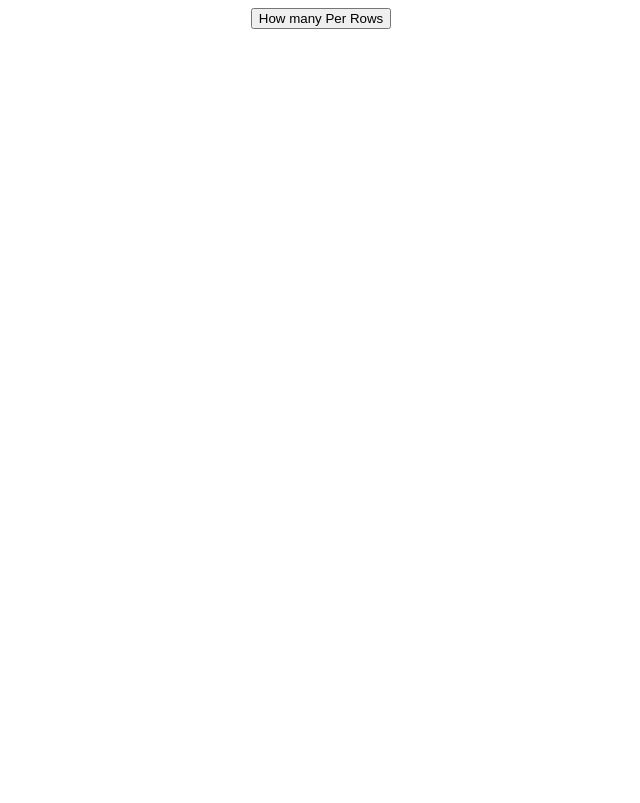
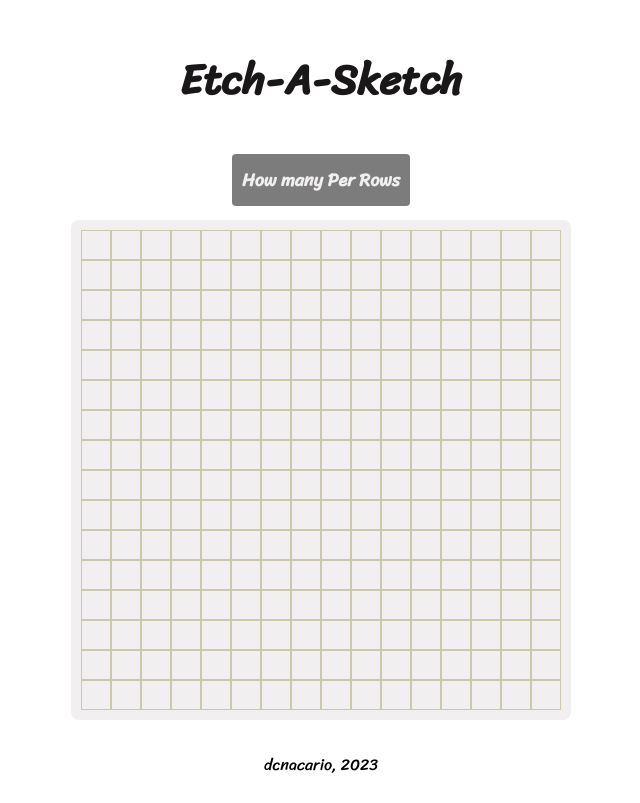
Before and after one commit to dcnacario/odin-etch-a-sketch, a plain HTML site: page index.html in a window 1280 px wide. Shown: the whole page, without its empty margins (319-959 px from the left). Drawn offline with Linux system fonts and the light colour scheme.

Commit message:
ADD COLOR TO THE PIXELS
creating event for adding color by hovering to the boxes.

```diff
--- a/index.html
+++ b/index.html
@@ -8,9 +8,10 @@
     <link rel="stylesheet" href="style.css">
 </head>
 <body>
+    <h2>Etch-A-Sketch</h2>
     <div class="setting"></div>
-    <div class="container">
-
+    <div class="container" id="container">
     </div>
+    <p>dcnacario, 2023</p>
 </body>
 </html>
--- a/script.js
+++ b/script.js
@@ -7,8 +7,25 @@ btnAsk.appendChild(btnAskText);
 setting.appendChild(btnAsk);
 
 
+
+for(let i = 1 ; i < 272  ; i++){
+    const div = document.createElement("div");
+    div.className = "child";
+    if(i % (16+1) === 0){
+        div.style.cssText = "border: 0; height: 0; width: 100%";
+    }
+    else {
+        div.style.cssText = "border: 0.5px solid #CCC8AA; aspect-ratio: 1/1; flex:1";
+    }
+    container.appendChild(div);
+}
+
 const gridPrompt = btnAsk.addEventListener("click", ()=>{
-    let numberPerRow = Number(prompt("How many rows?"));
+    let numberPerRow = Number(prompt("How many rows(1-100)?"));
+    if(numberPerRow > 100 || numberPerRow < 1){
+         numberPerRow = Number(prompt("Please input(1-100)!"));
+    }
+    else{
         const total = (numberPerRow * numberPerRow) + numberPerRow;
         const mod = numberPerRow + 1;
         let child = container.firstElementChild;
@@ -18,13 +35,28 @@ const gridPrompt = btnAsk.addEventListener("click", ()=>{
         }
         for(let i = 1 ; i < total  ; i++){
             const div = document.createElement("div");
+            div.className = "child";
             if(i % mod === 0){
                 div.style.cssText = "border: 0; height: 0; width: 100%";
             }
             else {
-            div.style.cssText = "border: 1px solid black; aspect-ratio: 1/1; flex:1";
+                div.style.cssText = "border: 0.5px solid #CCC8AA; aspect-ratio: 1/1; flex:1";
             }
             container.appendChild(div);
         }
+    }
+});
 
+let parentContainer = document.getElementById("container");
+let childContainer = parentContainer.children
+console.log(childContainer);
+
+parentContainer.addEventListener("mouseover", (event)=>{
+    const childElement = event.target;
+
+    for (let j = 0; j < childContainer.length; j++) {
+        if (childElement === childContainer[j]) {
+          childContainer[j].style.backgroundColor = '#7D7C7C';
+        }
+    }
 });
--- a/style.css
+++ b/style.css
@@ -1,5 +1,33 @@
+@import url('https://fonts.googleapis.com/css2?family=Sriracha&display=swap');
+
 * {
     box-sizing: border-box;
+    font-family: 'Sriracha', cursive;
+}
+
+
+body {
+    overflow: hidden;
+}
+h2 {
+    font-size: 42px;
+    color: #191717;
+}
+
+button {
+    border-radius: 4px;
+    border: none;
+    padding: 10px;
+    background-color: #7D7C7C;
+    color: #F1EFEF;
+    font-weight: 700;
+    font-size: 18px;
+    margin-top: -20px;
+}
+
+button:hover {
+    background-color: #191717;
+    cursor: pointer;
 }
 
 body {
@@ -7,6 +35,7 @@ body {
     justify-content: center;
     align-items: center;
     flex-direction: column;
+    gap: 14px;
 }
 
 .container {
@@ -14,4 +43,7 @@ body {
     display: flex;
     flex-wrap: wrap;
     justify-content: center;
+    padding: 10px;
+    background-color: #F1EFEF;
+    border-radius: 8px;
 }
```
Lines whose indentation alone changed are shown as unchanged.
